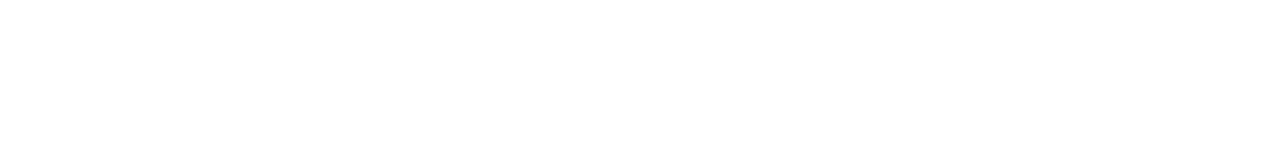
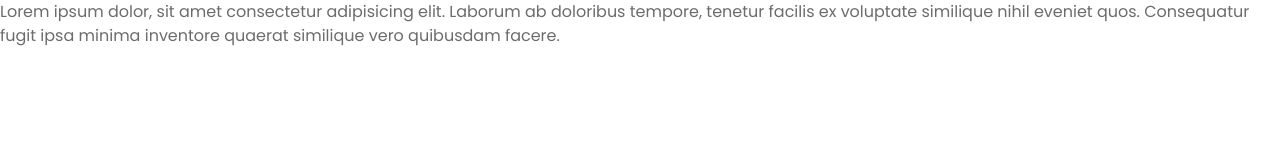
Before and after one commit to luizacavalcantee/projeto-travelgram, a plain HTML site: page index.html in a window 1280 px wide. Drawn offline with Linux system fonts and the light colour scheme.

Commit message:
style guide e fonts

```diff
--- a/index.html
+++ b/index.html
@@ -1,12 +1,20 @@
 <!DOCTYPE html>
 <html lang="pt-br">
 <head>
+    <link rel="preconnect" href="https://fonts.googleapis.com">
+    <link rel="preconnect" href="https://fonts.gstatic.com" crossorigin>
+
     <meta charset="UTF-8">
     <meta name="viewport" content="width=device-width, initial-scale=1.0">
     <title>Travelgram | Perfil de viagens</title>
     <link rel="stylesheet" href="styles/index.css">
+
+    <link href="https://fonts.googleapis.com/css2?family=Poppins:wght@100;400;700&display=swap" rel="stylesheet">
 </head>
 <body>
+    <p>
+        Lorem ipsum dolor, sit amet consectetur adipisicing elit. Laborum ab doloribus tempore, tenetur facilis ex voluptate similique nihil eveniet quos. Consequatur fugit ipsa minima inventore quaerat similique vero quibusdam facere.
+    </p>
 
 </body>
 </html>
--- a/styles/global.css
+++ b/styles/global.css
@@ -3,3 +3,43 @@
     padding: 0;
     box-sizing: border-box;
 }
+
+:root {
+  --brand-color: #EF5F4C;
+  --bg-color: #FFFFFF;
+  --surface-color: #F5F5F5;
+  --skeleton-color: #D9D9D9;
+  --text-color-primary: #313131;
+  --text-color-secondary: #6C6C6C;
+
+  --font-family: "poppins", sans-serif;
+  --text-lg: bold 32px/125% var(--font-family);
+  --text-mid: 14px/170% var(--font-family);
+  --text-sm: 12px/170% var(--font-family);
+  --text: 16px/1.5 var(--font-family);
+}
+
+body{
+  font: var(--text);
+  color: var(--text-color-secondary);
+  background-color: var(--bg-color);
+}
+
+a {
+  text-decoration: none;
+  color: inherit;
+}
+a:hover {
+  color: var(--brand-color);
+  text-decoration: underline;
+}
+
+.container {
+  padding-inline: 32px;
+  max-width: 1280px;
+  margin-inline: auto;
+}
+
+.bg-surface-color{
+  background-color: var(--surface-color);
+}
```
Also changed, not shown: assets/AirplaneTilt.svg (added), assets/Image 01.png (added), assets/Image 02.png (added), assets/Image 03.png (added), assets/Image 04.png (added), assets/Image 05.png (added), assets/Image 06.png (added), assets/Image 07.png (added), assets/Image 08.png (added), assets/Image 09.png (added), assets/Image 10.png (added), assets/Image 11.png (added), assets/Image.svg (added), assets/Logo.svg (added), 2 more files, 1 other file.
